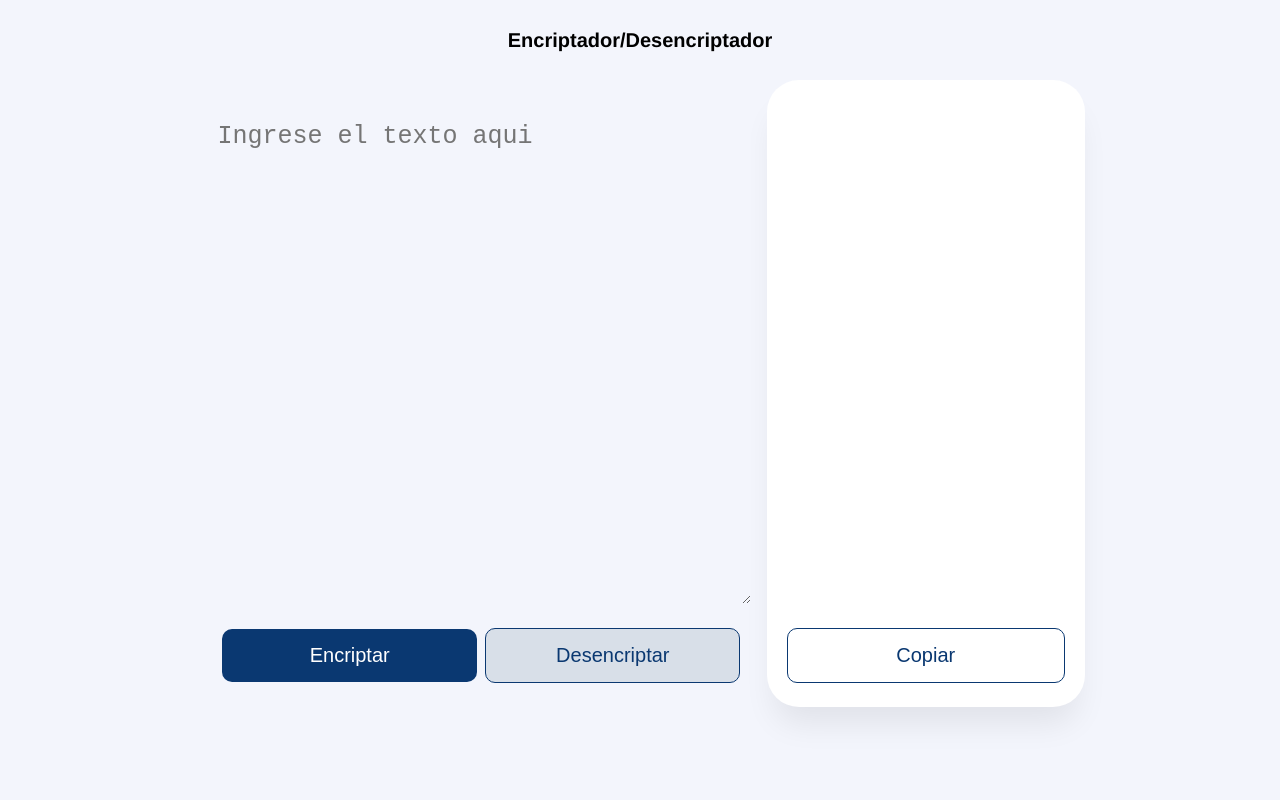
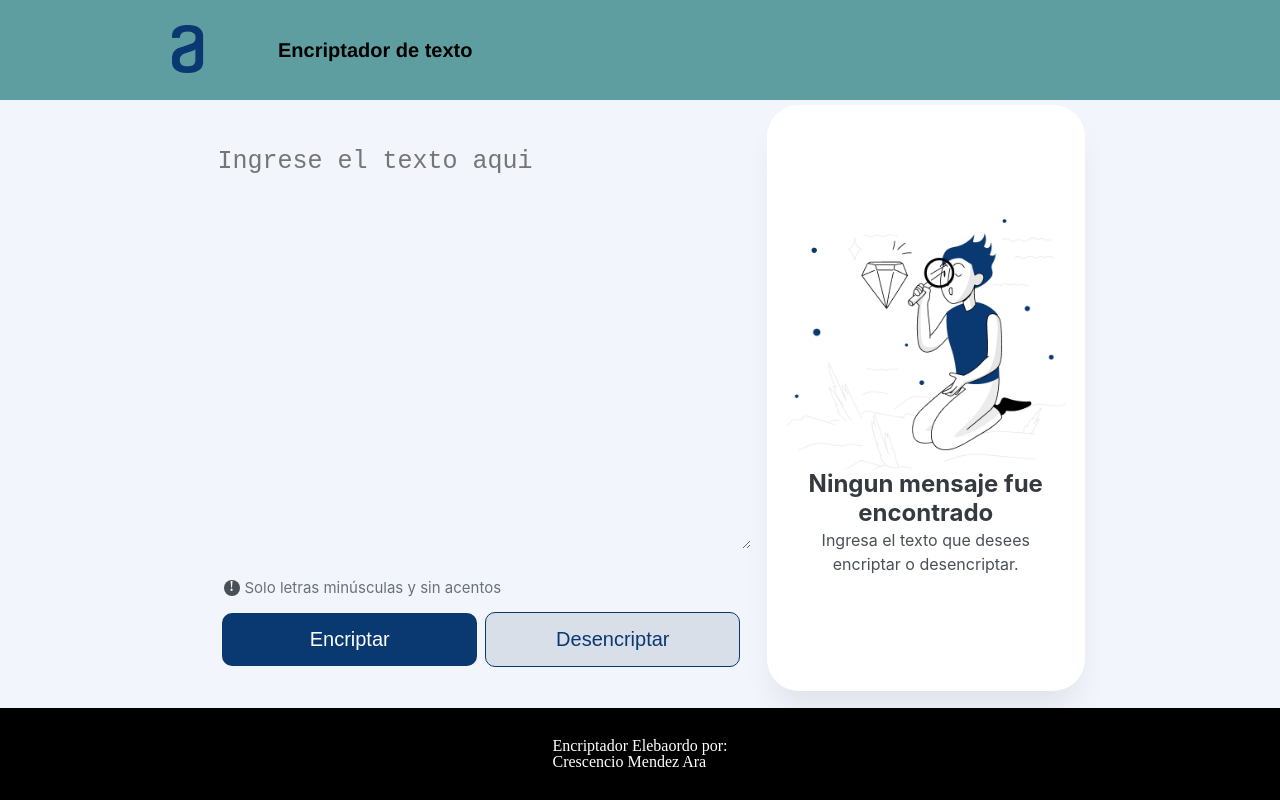
Before and after one commit to CresMendez/ChallengeEncriptador, a plain HTML site: page index.html in a window 1280 px wide. Both pictures are taken after a click on the button "Encriptar". Drawn offline with Linux system fonts and the light colour scheme.

Commit message:
cambios alertas validados botones y area texto vacio

```diff
--- a/index.html
+++ b/index.html
@@ -10,15 +10,29 @@
 </head>
 <body>
     <header>
-        <h1>Encriptador/Desencriptador</h1>
+        <div class="contenedor">
+            <div class="headerPrincipal">
+                <div class="logoalura">
+                    <img src="imagenes/logoalura.png" alt="Logo Alura">
+                </div>
+                <div class="tituloPrincipal">
+                    <h1 class="">Encriptador de texto</h1>
+                </div>
+            </div>
+        </div>
     </header>
     <main>
         <div class="principal">
             <div class="textoEntrada">
                 <form>
                     <textarea class="encriptar" name="" id="txtEncriptar" cols="40" rows="15" placeholder="Ingrese el texto aqui"></textarea>
+                    <div class="mensajePrincipal">
+                        <span class="advertencia">!</span><p class="mensaje" id="mensaje"> Solo letras minúsculas y sin acentos</p>
+                    </div>
+
                     <input type="button" class="btnEncriptar" id="btnEncriptar" value="Encriptar">
                     <input type="button" id="btnDesencriptar" class="btnDesencriptar" value="Desencriptar">
+
                 </form>
             </div>
             <div class="textoSalida" id="txtsalida">
@@ -37,6 +51,15 @@
 
     </main>
     <footer>
+        <div class="contenedor piePagina">
+            <div class="info1">
+                <p>Encriptador Elebaordo por:</p>
+                <p>Crescencio Mendez Ara</p>
+            </div>
+            <div class="info2">
+
+            </div>
+        </div>
 
     </footer>
 </body>
--- a/script.js
+++ b/script.js
@@ -7,6 +7,7 @@ var btnCopy=document.getElementById("botonCopiar");
 var arregloVoc=["e","i","a","o","u"];
 var arregloclaves=["enter","imes","ai","ober","ufat"];
 var arregloLong=[5,4,2,4,4];
+var validarTexto=false;
 
 
 //var aux=false;
@@ -18,6 +19,8 @@ function encriptar (){
     var areaTexto=document.getElementById("txtEncriptar"); //getElementById("txtEncriptar");
         arreglo=areaTexto.value;
 
+        //validando si esta vacio el area de texto que mande alerta solicitando mensaje
+    if(arreglo!==""){
         for(var i=0; i<arreglo.length; i++){//gato
             var aux = false;
              if(arreglo[i]=="e"){
@@ -57,6 +60,59 @@ function encriptar (){
              textosalida = document.getElementById("resultado");
              textosalida.innerHTML=encriptado;
              console.log(encriptado);
+    }
+    else{
+        alert("Ingrese su mensaje a encriptar por favor");
+    }
+
+
+
+}
+//validando texto con el boton encriptar
+function validarEncriptar(){
+    if(validarTexto){
+        alert("Texto invalido! ingrese letras minusculas y sin acentos por favor");
+    }else{
+        encriptar();
+    }
+}
+//validando texto con el boton desencriptar
+function validarDesencriptado(){
+    if(validarTexto){
+        alert("Texto invalido! ingrese letras minusculas y sin acentos por favor");
+    }else{
+        desencriptar();
+    }
+}
+
+
+//funcion desencriptar , ciclo para limpiar el texto, llamando a la funcion palabras
+function desencriptar(){
+    var areaTexto=document.getElementById("txtEncriptar");
+    var cadena = areaTexto.value;
+
+    var nuevacadena="";
+    var posicion=0;
+
+    //validando si esta vacio el area de texto solicitar al usuario que ingrese su mensaje
+    if(cadena!==""){
+        for(var j = 0; j<arregloclaves.length; j++){
+            posicion = cadena.indexOf(arregloclaves[j]);//posicion
+            //if(posicion>=0){
+               nuevacadena=palabras(posicion, arregloclaves[j], arregloVoc[j], arregloLong[j], cadena);
+               cadena=nuevacadena;
+           // }
+
+       }
+
+        estilosTxtSalida();
+        let textosalidades = document.getElementById("resultado");
+        textosalidades.innerHTML=nuevacadena;
+        console.log(nuevacadena);
+    }else{
+        alert("Ingrese su mensaje a desencriptar por favor")
+    }
+
 
 }
 
@@ -70,26 +126,6 @@ function palabras(posicion, palabraclave, vocal, longitudPalabra, cadena){
 return cadena;
 }
 
-//funcion desencriptar , ciclo para limpiar el texto, llamando a la funcion palabras
-function desencriptar(){
-    var areaTexto=document.getElementById("txtEncriptar");
-    var cadena = areaTexto.value;
-
-    var nuevacadena="";
-    var posicion=0;
-    for(var j = 0; j<arregloclaves.length; j++){
-         posicion = cadena.indexOf(arregloclaves[j]);//posicion
-         if(posicion>0){
-            nuevacadena=palabras(posicion, arregloclaves[j], arregloVoc[j], arregloLong[j], cadena);
-            cadena=nuevacadena;
-         }
-
-    }
-        estilosTxtSalida();
-    let textosalidades = document.getElementById("resultado");
-        textosalidades.innerHTML=nuevacadena;
-        console.log(nuevacadena);
-}
 
 function divTexto(){
 
@@ -118,6 +154,7 @@ function estilosTxtSalida(){
 
 }
 
+//funcion boton copiar texto encriptado
 function copiarAlPortapapeles() {
 
     var enlace = document.getElementById("resultado");
@@ -130,13 +167,48 @@ function copiarAlPortapapeles() {
     alert("Copiado al portapapeles!");
   }
 
+  //validando texto de entrada con el teclado
+function validadorTextoEntrada(){
+
+    var areaTexto=document.getElementById("txtEncriptar").value;
+    var mensaje= document.getElementById("mensaje");
+    //var keyValue = event.key;
+        //var codeValue
+        if(isValid(areaTexto)){
+                mensaje.innerHTML="Solo letras minusculas y sin acentos";
+                mensaje.style.color="#495057";
+                mensaje.style.fontSize="15px";
+                validarTexto=false;
+        }else{
+            console.log("Dato incorrecto!"+ isValid(areaTexto)+ " "+areaTexto );
+            mensaje.innerHTML="Texto invalido! ingrese letras minusculas y sin acentos por favor";
+            mensaje.style.color="red";
+            mensaje.style.fontSize="20px";
+            validarTexto=true;
+        }
+    //console.log("keyValue: " + keyValue);
+    //console.log("codeValue: " + codeValue);
+  }
+
+  function isValid(text) {
+   // return text ? !/[^a-z\sñ]/.test(text) : false;
+   return !/[^a-z\sñ]/.test(text);
+  }
+
+  function limpiar(){
+    //falta boton para refrescar
+    location.reload();
+  }
+
 
 //evento de los botones encriptar y desencriptar
-btnEncriptar.onclick=encriptar;
-btnDesencriptar.onclick=desencriptar;
+btnEncriptar.onclick=validarEncriptar;
+btnDesencriptar.onclick=validarDesencriptado;
 //otra forma de usar eventos
+//boton compiar
 btnCopy.addEventListener("click", copiarAlPortapapeles);
-
+//Evento de teclado al soltar valida las letras de entrada
+document.addEventListener('keyup', validadorTextoEntrada);
 
 
 
--- a/style.css
+++ b/style.css
@@ -1,7 +1,37 @@
 body{
     background: #F3F5FC;
+    display: flex;
+    flex-direction: column;
+    justify-content: space-between;
+    min-height: 100vh;/*Esto hace que se vaha hasta abajo el footer*/
 }
+header{
+  background: cadetblue;
 
+}
+footer{
+  background: #000000;
+  padding: 20px;
+  margin-top: auto;
+}
+.contenedor{
+padding: 10px;
+  width: 80%;
+  margin: 0 auto;
+}
+.headerPrincipal{
+  display: flex;
+  flex-direction: column;
+  align-items:center;
+}
+.piePagina{
+  display: flex;
+  align-items: center;
+  justify-content: center;
+}
+.info1{
+  color: white;
+}
 h1{
     font-size: 20px;
     font-weight: bold;
@@ -23,8 +53,8 @@ h1{
 .encriptar{
 
     display: block;
-    position: relative;
-    height: 60vh;
+    position: relative; /*investigar mas sobre posicion relartiva*/
+    height: 50vh;/*investigar mas sobre 50vh*/
     margin: 20px auto;
     background: #F3F5FC;
     width: 100%;
@@ -176,9 +206,41 @@ h1{
     color: #495057;
 
 }
+.mensajePrincipal{
+    display: flex;
+    gap: 5px;
+    align-items: center;
+    justify-content: center;
+    padding: 15px 8px;
+    user-select: none;
+}
+.advertencia{
+    width: 16px;
+    height: 16px;
+    text-align: center;
+    border-radius: 50%;
+    background-color: #495057;
+    font-size: 0.87rem;
+    font-weight: 700;
+    color : #F3F5FC;
+}
+.mensaje{
+  display: inline;
+  font-family: 'Inter';
+  font-style: normal;
+  font-weight: 400;
+  font-size: 15px;
+  line-height: 150%;
+  color: #495057;
+  opacity: 0.8;
+}
 
 
   @media (min-width: 480px) {
+    .headerPrincipal{
+      flex-direction: row;
+
+    }
     .principal{
         display: grid;
         grid-template-columns: 45% 25%;/*repeat(2, 1fr);*/
@@ -188,6 +250,9 @@ h1{
 
 
     }
+    /*.encriptar{
+      height: 60vh;
+    }*/
 
     .textoSalida{
         justify-content: inherit;
@@ -211,9 +276,10 @@ h1{
     .botonCopiar{
         width: 100%;
         font-size: 20px;
-
-
-
+    }
+    .mensajePrincipal{
+      justify-content: flex-start;
+      padding: 8px;
     }
 
 
```
Also changed, not shown: imagenes/logoalura.png (added). Lines whose indentation alone changed are shown as unchanged.
